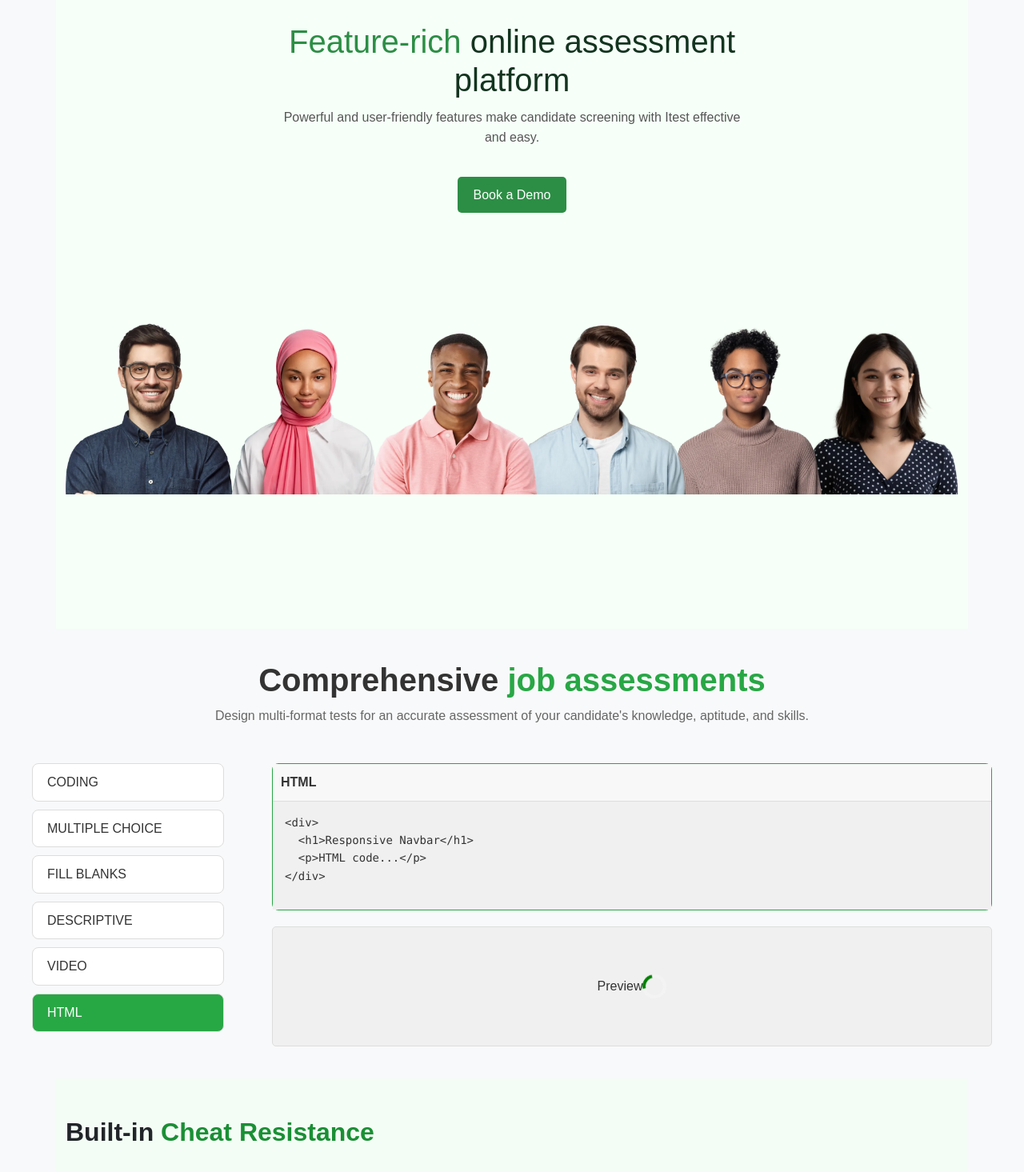
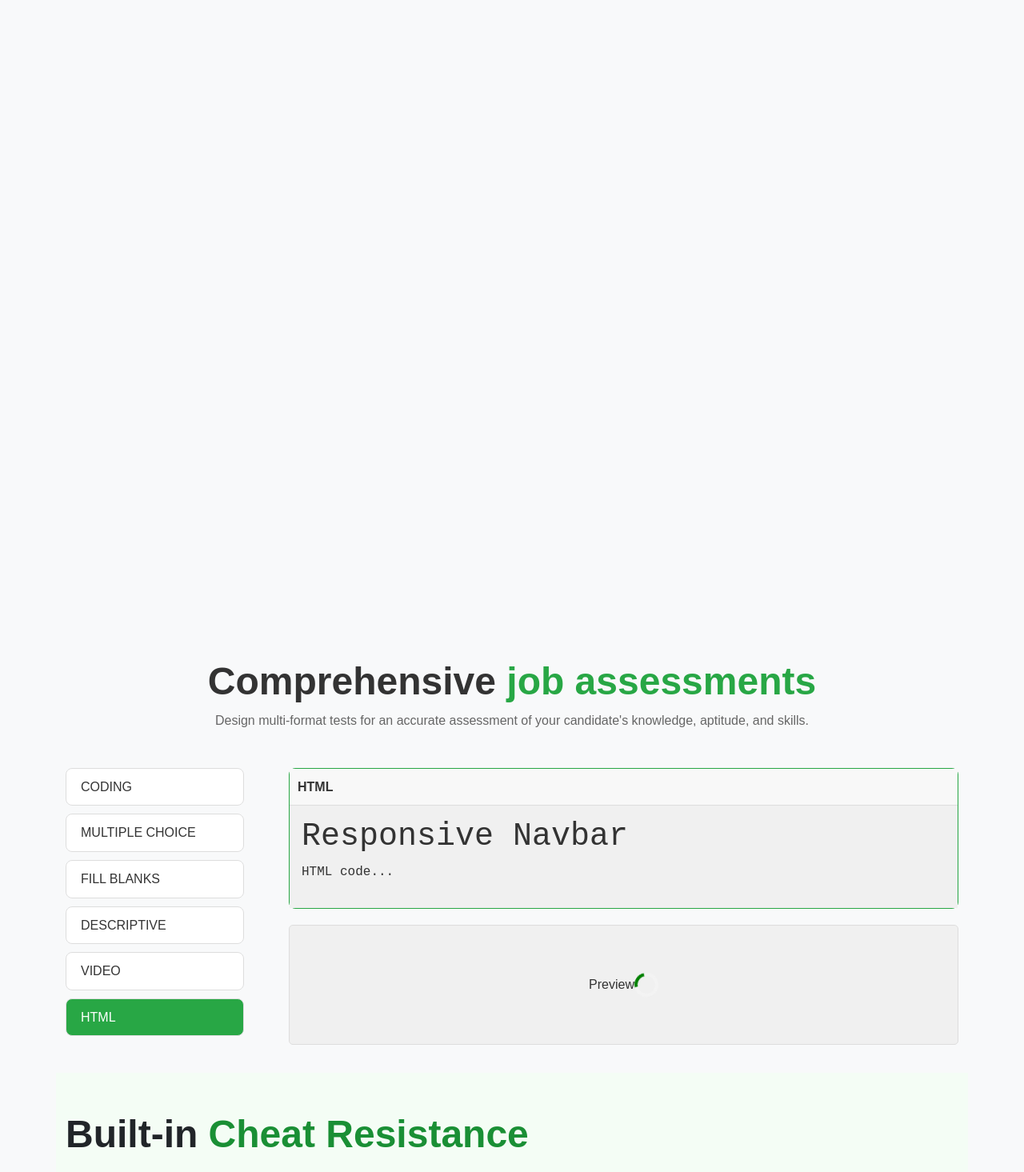
Before and after one commit to MoizAnsari7/ITest-Frontend, a React (Vite) app: page / in a window 1280 px wide. Shown: the part 80-1545 px from the top of the page at 80% size. Built offline with nearby package versions, Linux system fonts and the light colour scheme.

Commit message:
Framer Motion Added

```diff
--- a/package.json
+++ b/package.json
@@ -15,15 +15,17 @@
     "@types/react-router-dom": "^5.3.3",
     "@types/styled-components": "^5.1.34",
     "bootstrap": "^5.3.3",
+    "framer-motion": "^11.15.0",
     "react": "^18.3.1",
     "react-dom": "^18.3.1",
+    "react-intersection-observer": "^9.14.0",
     "react-router-dom": "^7.0.2",
     "styled-components": "^6.1.13"
   },
   "devDependencies": {
     "@eslint/js": "^9.15.0",
-    "@types/react": "^18.3.12",
-    "@types/react-dom": "^18.3.1",
+    "@types/react": "^18.3.17",
+    "@types/react-dom": "^18.3.5",
     "@vitejs/plugin-react": "^4.3.4",
     "eslint": "^9.15.0",
     "eslint-plugin-react-hooks": "^5.0.0",
--- a/src/App.tsx
+++ b/src/App.tsx
@@ -3,10 +3,11 @@ import Navbar from './components/Navbar';
 import HeroSection from './components/HeroSection';
 import FeaturesSection from './components/FeaturesSection';
 import CardSection from './components/CardSection';
+import { motion } from 'framer-motion';
 
 const HomePage: React.FC = () => {
     return (
-        <>
+        <motion.div>
             <Navbar />
 
             <HeroSection />
@@ -15,7 +16,7 @@ const HomePage: React.FC = () => {
 
 
            <CardSection />
-        </>
+        </motion.div>
     );
 };
 
--- a/src/components/CardSection.css
+++ b/src/components/CardSection.css
@@ -6,10 +6,10 @@
   }
 
   /* Section Title */
-  .card-section h2 {
+  .card-section h1 {
     text-align: left;
     font-weight: 700;
-    font-size: 2rem;
+    font-size: 3rem;
     margin-bottom: 1.5rem;
     color: #1a8f35; /* Dark green */
   }
@@ -18,7 +18,7 @@
   .card-section p {
     text-align: left;
     color: #6c757d; /* Subtle grey for descriptions */
-    font-size: 1.2rem;
+    font-size: 1rem;
     margin-bottom: 2.5rem;
   }
 
--- a/src/components/CardSection.tsx
+++ b/src/components/CardSection.tsx
@@ -1,5 +1,6 @@
 import React from 'react';
 import './CardSection.css';
+import { motion } from 'framer-motion';
 
 const CardSection: React.FC = () => {
   const features = [
@@ -26,21 +27,27 @@ const CardSection: React.FC = () => {
   ];
 
   return (
-    <section className="container card-section">
-      <h2><span className='text-dark'>Built-in</span> Cheat Resistance</h2>
+    <motion.section className="container card-section">
+      <motion.h1
+    initial={{ opacity: 3 }}
+    animate={{ opacity: 2 }}
+    transition={{ duration: 0.5, delay: 0.2 }}><span className='text-dark'>Built-in</span> Cheat Resistance</motion.h1>
       <p>Deter and detect rule violations using a host of anti-cheating measures.</p>
-      <div className="card-list">
+      <motion.div className="card-list"        >
         {features.map((feature, index) => (
-          <div className="card" key={index}>
+          <motion.div className="card" key={index}   initial={{ opacity: 0, scale: 0.8 }}
+          animate={{ opacity: 1, scale: 1 }}
+          transition={{ duration: 1.5, delay: 0.5 * index }}
+  >
             <div className="icon-container">
               <i className={feature.icon}></i>
             </div>
             <h3>{feature.title}</h3>
             <p>{feature.description}</p>
-          </div>
+          </motion.div>
         ))}
-      </div>
-    </section>
+      </motion.div>
+    </motion.section>
   );
 };
 
--- a/src/components/FeaturesSection.css
+++ b/src/components/FeaturesSection.css
@@ -13,8 +13,8 @@
 }
 
 .features-header h1 {
-  font-size: 2.5rem;
-  font-weight: bold;
+  font-weight: 700;
+    font-size: 3rem;
   color: #333;
 }
 
--- a/src/components/FeaturesSection.tsx
+++ b/src/components/FeaturesSection.tsx
@@ -1,4 +1,5 @@
 import React, { useState } from "react";
+import { motion } from "framer-motion"; // Import motion
 import "./FeaturesSection.css";
 
 const FeaturesSection: React.FC = () => {
@@ -6,21 +7,21 @@ const FeaturesSection: React.FC = () => {
 
   // Mock content for each feature
   const featureContent: Record<string, string> = {
-    coding:
-      "<div>\n  <h1>Coding Assessment</h1>\n  <p>Write efficient code...</p>\n</div>",
-    "multiple-choice":
-      "<div>\n  <h1>MCQ Test</h1>\n  <p>Select the right answer...</p>\n</div>",
-    "fill-blanks":
-      "<div>\n  <h1>Fill in the Blanks</h1>\n  <p>Complete the missing words...</p>\n</div>",
-    descriptive:
-      "<div>\n  <h1>Descriptive Test</h1>\n  <p>Write detailed answers...</p>\n</div>",
-    video:
-      "<div>\n  <h1>Video Assessment</h1>\n  <p>Record your answers...</p>\n</div>",
-    html: "<div>\n  <h1>Responsive Navbar</h1>\n  <p>HTML code...</p>\n</div>",
+    coding: "<div><h1>Coding Assessment</h1><p>Write efficient code...</p></div>",
+    "multiple-choice": "<div><h1>MCQ Test</h1><p>Select the right answer...</p></div>",
+    "fill-blanks": "<div><h1>Fill in the Blanks</h1><p>Complete the missing words...</p></div>",
+    descriptive: "<div><h1>Descriptive Test</h1><p>Write detailed answers...</p></div>",
+    video: "<div><h1>Video Assessment</h1><p>Record your answers...</p></div>",
+    html: "<div><h1>Responsive Navbar</h1><p>HTML code...</p></div>",
   };
 
   return (
-    <section className="features-container">
+    <motion.section
+      className="features-container container"
+      initial={{ opacity: 0, y: 50 }} // Initial animation state
+      animate={{ opacity: 1, y: 5 }} // Animation on load (fade in + move up)
+      transition={{ duration: 1 }} // Duration of the animation
+    >
       {/* Heading */}
       <div className="features-header">
         <h1>
@@ -37,16 +38,16 @@ const FeaturesSection: React.FC = () => {
         {/* Left Side - Options */}
         <div className="features-options">
           {Object.keys(featureContent).map((feature) => (
-            <button
+            <motion.button
               key={feature}
-              className={`feature-button ${
-                selectedFeature === feature ? "active" : ""
-              }`}
+              className={`feature-button ${selectedFeature === feature ? "active" : ""}`}
               onClick={() => setSelectedFeature(feature)}
+              whileHover={{ scale: 1.1 }} // Slight scaling effect on hover
+              whileTap={{ scale: 0.9 }}  // Slight shrinking effect on tap
             >
               <i className={`icon ${feature}`}></i>{" "}
               {feature.replace("-", " ").toUpperCase()}
-            </button>
+            </motion.button>
           ))}
         </div>
 
@@ -58,18 +59,25 @@ const FeaturesSection: React.FC = () => {
               <i className="icon-settings"></i>
             </div>
             <div className="code-content fade-in">
-              <pre>
-                <code>{featureContent[selectedFeature]}</code>
-              </pre>
+              <motion.div
+                className="code-preview"
+                dangerouslySetInnerHTML={{
+                  __html: featureContent[selectedFeature],
+                }}
+                initial={{ opacity: 0 }}
+                animate={{ opacity: 1 }}
+                transition={{ duration: 0.5 }}
+              />
             </div>
           </div>
+
           <div className="preview-pane">
             <span>Preview</span>
             <div className="loading-spinner"></div>
           </div>
         </div>
       </div>
-    </section>
+    </motion.section>
   );
 };
 
--- a/src/components/HeroSection.css
+++ b/src/components/HeroSection.css
@@ -1,4 +1,5 @@
 .hero {
+    max-height: 100vh;
     display: flex;
     justify-content: center;
     align-items: center;
@@ -10,11 +11,12 @@
 
 .hero-content {
     max-width: 600px;
-    margin-bottom: 20px;
+    /* margin-bottom: 20px; */
 }
 
 .hero-content h1 {
-    font-size: 2.5rem;
+    font-weight: 700;
+    font-size: 3rem;
     color: #13341f;
 }
 
@@ -40,12 +42,13 @@
 
 .hero-images {
     width: 100%;
-    height: 450px; /* Set a height */
+    height: 480px; /* Set a height */
     background-image: url(../assets/images/banner-image.webp);
     background-size: contain; /* Scale the image to cover the container */
     background-position: center; /* Center the image */
     background-repeat: no-repeat;
     border-radius: 10px;
+    margin-bottom: 0;
 }
 
 
--- a/src/components/HeroSection.tsx
+++ b/src/components/HeroSection.tsx
@@ -1,23 +1,58 @@
 import React from 'react';
 import './HeroSection.css';
+import { motion, useScroll, useTransform } from 'framer-motion';
 
 const HeroSection: React.FC = () => {
+    const { scrollYProgress } = useScroll();
+    const opacity = useTransform(scrollYProgress, [0, 0.5], [1, 0]);
+    const translateY = useTransform(scrollYProgress, [0, 0.5], [0, -50]);
+
     return (
-        <section className="hero container">
+        <motion.section
+            className="hero container"
+            initial={{ opacity: 0, y: 50 }}
+            animate={{ opacity: 1, y: 0 }}
+            transition={{ duration: 1, ease: 'easeOut' }}
+            style={{ opacity, y: translateY }}
+        >
             <div className="hero-content">
                 <h1>
-                    <span className="feature-rich">Feature-rich</span> online assessment platform
+                    <motion.span
+                        className="feature-rich"
+                        initial={{ x: -100, opacity: 0 }}
+                        animate={{ x: 0, opacity: 1 }}
+                        transition={{ delay: 0.5, duration: 1 }}
+                    >
+                        Feature-rich
+                    </motion.span>{' '}
+                    online assessment platform
                 </h1>
-                <p>
+                <motion.p
+                    initial={{ opacity: 0 }}
+                    animate={{ opacity: 1 }}
+                    transition={{ delay: 1, duration: 1 }}
+                >
                     Powerful and user-friendly features make candidate screening with Itest effective
                     and easy.
-                </p>
-                <button className="btn-demo">Book a Demo</button>
+                </motion.p>
+                <motion.button
+                    className="btn-demo"
+                    initial={{ scale: 0 }}
+                    animate={{ scale: 1 }}
+                    transition={{ delay: 1.5, duration: 0.5, ease: 'backOut' }}
+                >
+                    Book a Demo
+                </motion.button>
             </div>
-            <div className="hero-images">
+            <motion.div
+                className="hero-images"
+                initial={{ opacity: 0, scale: 0.8 }}
+                animate={{ opacity: 1, scale: 1 }}
+                transition={{ delay: 2, duration: 1 }}
+            >
                 {/* <img src="../assets/images/banner-image.webp" alt="People" /> */}
-            </div>
-        </section>
+            </motion.div>
+        </motion.section>
     );
 };
 
--- a/src/components/Navbar.css
+++ b/src/components/Navbar.css
@@ -8,7 +8,7 @@
 }
 
 .logo {
-    background-image: url(../assets/images/ITest.png);
+    background-image: url(../assets/images/ITest-removebg-preview.png);
     background-position: center;
     background-repeat: no-repeat;
     background-size: contain; /* Ensures the entire logo is visible */
```
Also changed, not shown: tsconfig.node.json (+5 -9 lines), src/assets/images/ITest-removebg-preview.png (added), 1 other file (tests, documents, lock files or other folders).
